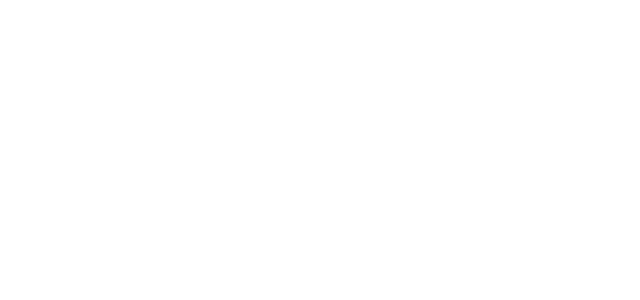
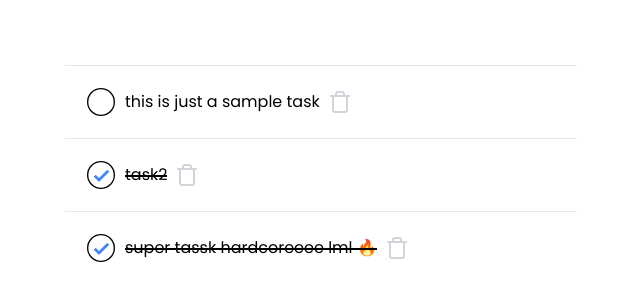
Before and after one commit to sa-pardo/todororo-ts, a React (Vite) app: page / in a window 1280 px wide. Shown: the part 226-526 px from the top of the page, without its empty margins (319-959 px from the left). Built offline with nearby package versions, Linux system fonts and the light colour scheme.

Commit message:
implements Task component

```diff
--- a/src/App.tsx
+++ b/src/App.tsx
@@ -1,7 +1,40 @@
-import React from "react";
+import React, { useState } from "react";
+import Task, { ITask } from "./components/Task";
 
+const testTasks: ITask[] = [
+  { title: "this is just a sample task", isDone: false },
+  { title: "task2", isDone: true },
+  { title: "super tassk hardcoreeee lml 🔥", isDone: true },
+];
 function App() {
-  return <div className="App"></div>;
+  const [tasks, setTasks] = useState(testTasks);
+
+  const toggleCompletedTask = (task: ITask): void => {
+    setTasks(
+      tasks.map((current) =>
+        current.title !== task.title
+          ? current
+          : { title: task.title, isDone: !task.isDone }
+      )
+    );
+  };
+
+  const deleteTask = (task: ITask) => {
+    setTasks(tasks.filter((current) => current.title !== task.title));
+  };
+  return (
+    <div className="App flex flex-col justify-center aling-center h-screen w-2/5 m-auto">
+      {tasks.map((task) => (
+        <Task
+          task={task}
+          toggleCompletedTask={toggleCompletedTask}
+          deleteTask={deleteTask}
+          selectTask={null}
+          key={task.title}
+        />
+      ))}
+    </div>
+  );
 }
 
 export default App;
--- /dev/null
+++ b/src/components/Task.module.css
@@ -0,0 +1,21 @@
+.text-strike::before {
+  content: "";
+  animation: strike 0.3s ease;
+  @apply absolute h-0.5 top-1/2 w-full bg-black;
+}
+
+.text-unstrike::before {
+  content: "";
+  animation: strike 0.2s ease forwards reverse;
+  animation-direction: reverse;
+  @apply absolute h-0.5 top-1/2 w-full bg-black;
+}
+
+@keyframes strike {
+  0% {
+    transform: scaleX(0);
+  }
+  100% {
+    transform: scaleX(1);
+  }
+}
--- /dev/null
+++ b/src/components/Task.tsx
@@ -0,0 +1,59 @@
+import React, { ReactElement } from "react";
+import { FiCircle, FiTrash } from "react-icons/fi";
+import { BiCheck } from "react-icons/bi";
+import styles from "./Task.module.css";
+
+export interface ITask {
+  title: string;
+  isDone: boolean;
+}
+
+interface Props {
+  task: ITask;
+  toggleCompletedTask: (task: ITask) => void;
+  deleteTask: (task: ITask) => void;
+  selectTask: null | ((task: ITask) => void);
+}
+
+function Task({
+  task,
+  toggleCompletedTask,
+  deleteTask,
+  selectTask,
+}: Props): ReactElement {
+  return (
+    <div className="flex items-center border-t-[0.5px] p-5">
+      <div
+        onClick={() => toggleCompletedTask(task)}
+        onKeyPress={() => toggleCompletedTask(task)}
+        role="button"
+        tabIndex={0}
+        className="relative flex cursor-pointer"
+      >
+        <FiCircle className="stroke-1 w-8 h-8" />
+        <BiCheck
+          className={`text-blue-500 w-6 h-6 absolute top-1 left-1 stroke-1 ${
+            task.isDone ? "block" : "hidden"
+          }`}
+        />
+      </div>
+      <p
+        key={task.isDone.toString()}
+        className={`mx-2 relative ${
+          task.isDone ? styles["text-strike"] : styles["text-unstrike"]
+        }`}
+      >
+        {task.title}
+      </p>
+      <FiTrash
+        onClick={() => deleteTask(task)}
+        onKeyPress={() => deleteTask(task)}
+        role="button"
+        tabIndex={0}
+        className="text-gray-300 hover:text-gray-500 w-6 h-6 cursor-pointer"
+      />
+    </div>
+  );
+}
+
+export default Task;
```
Also changed, not shown: .eslintrc.js.
